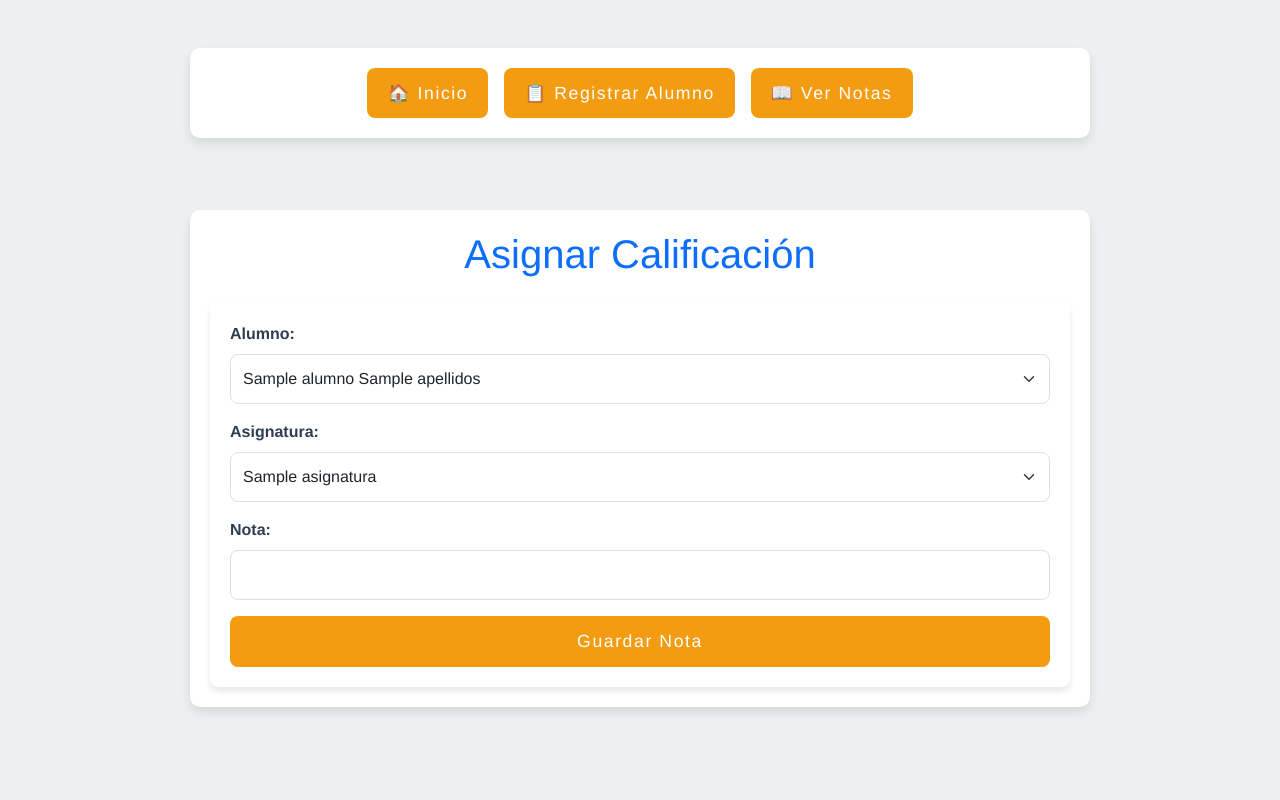
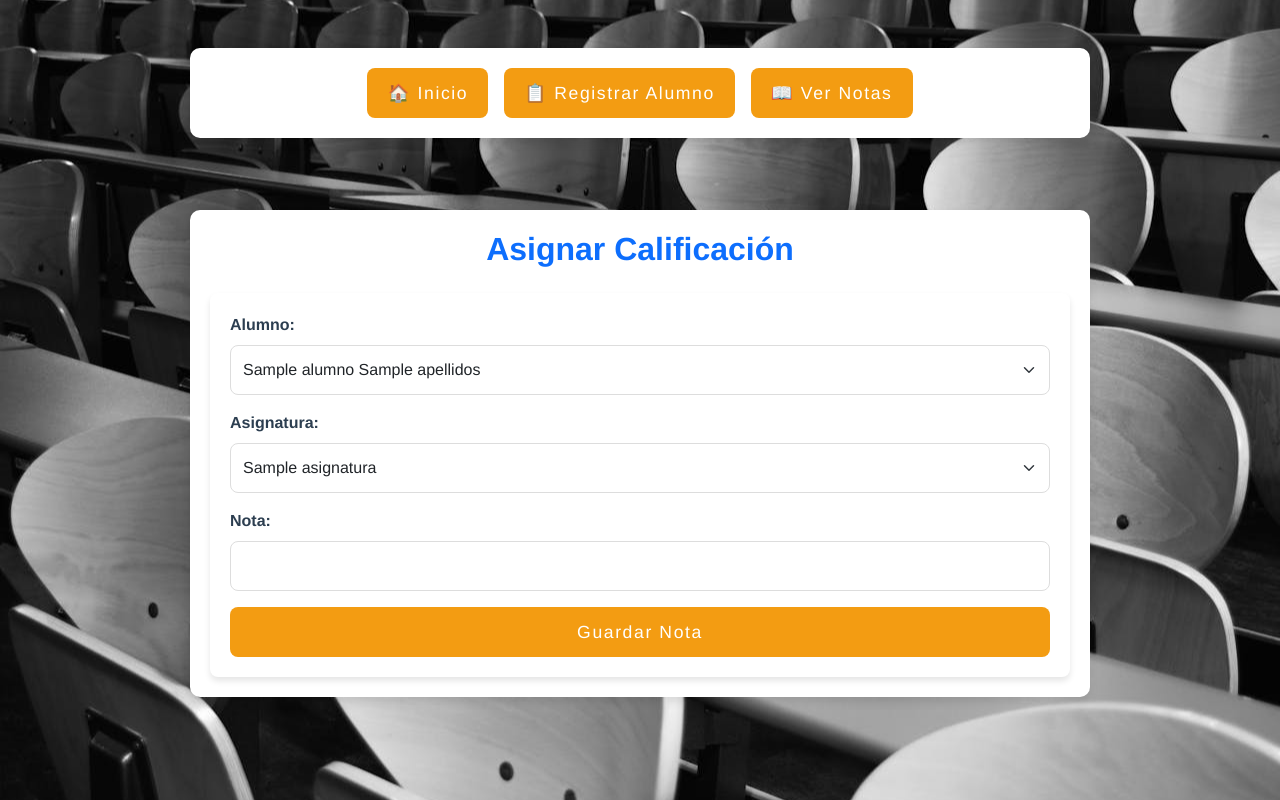
Before and after one commit to nocodecampo/examen-python, a Flask app: template templates/notas/asignar-nota.html in a window 1280 px wide. Run offline with Flask 3, Linux system fonts and the light colour scheme; the template is opened without the code that fills it: most values are stand-ins (such as "Sample title", 1, 10 or a date in 2020).

Commit message:
app completa

```diff
--- a/static/css/style.css
+++ b/static/css/style.css
@@ -37,6 +37,13 @@ body.bg-notas{
   background-attachment: fixed;
 }
 
+body.bg-asignar{
+  background-image: url(../img/bg-asignar.jpg);
+  background-size: cover;
+  background-position: center;
+  background-attachment: fixed;
+}
+
 /* ✅ Contenedor Principal */
 .container {
   max-width: 900px;
@@ -55,9 +62,10 @@ header {
   padding: 20px 10px;
 }
 
-header h1 {
+h1 {
   font-size: 2rem;
   font-weight: bold;
+  color: var(--primary-color)!important;
 }
 
 /* ✅ Botones */
--- a/templates/notas/asignar-nota.html
+++ b/templates/notas/asignar-nota.html
@@ -10,7 +10,7 @@
     <script src="https://cdn.jsdelivr.net/npm/bootstrap@5.3.3/dist/js/bootstrap.bundle.min.js" defer></script>
     <link rel="stylesheet" href="{{ url_for('static', filename='css/style.css') }}">
 </head>
-<body>
+<body class="bg-asignar">
     <nav class="navigation-container mt-4">
         <div class="container d-flex flex-wrap justify-content-center gap-3">
             <a href="{{ url_for('home') }}" class="btn btn-orange">🏠 Inicio</a>
```
Also changed, not shown: static/img/bg-asignar.jpg (added).
